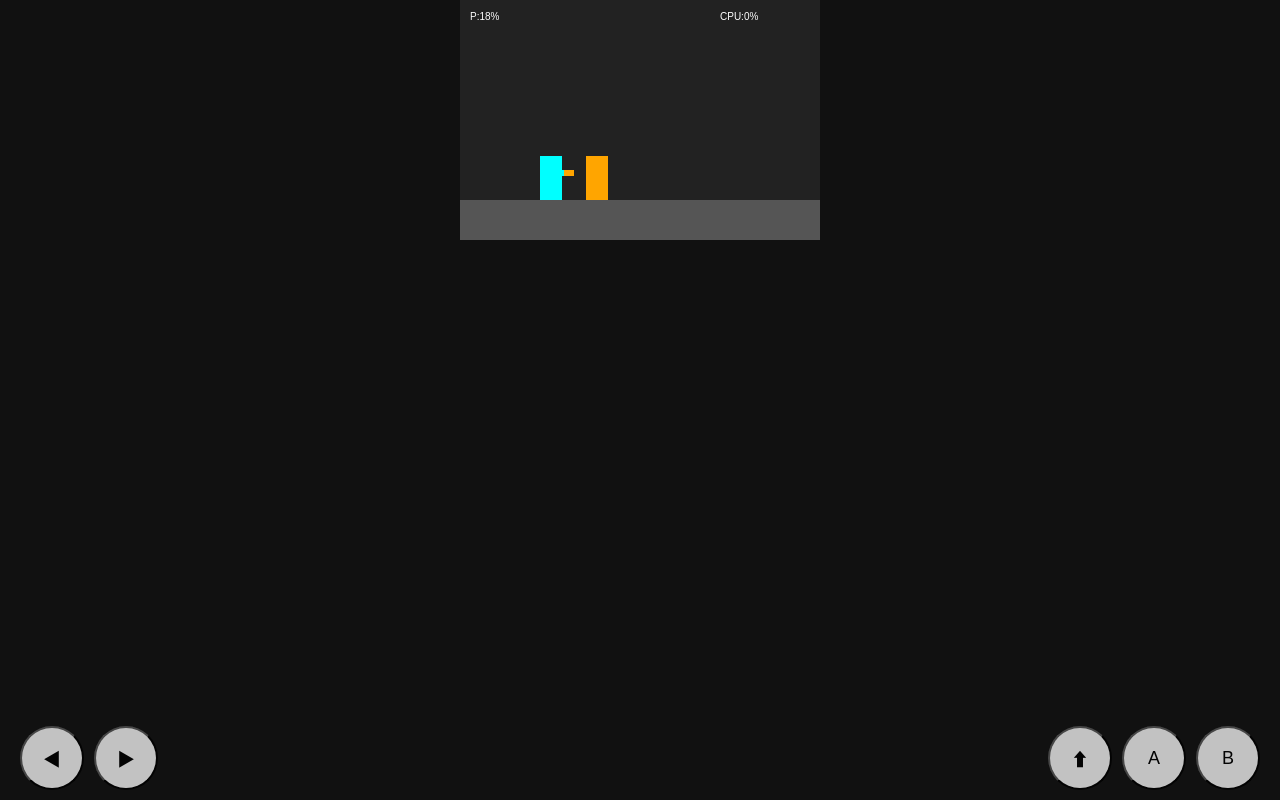
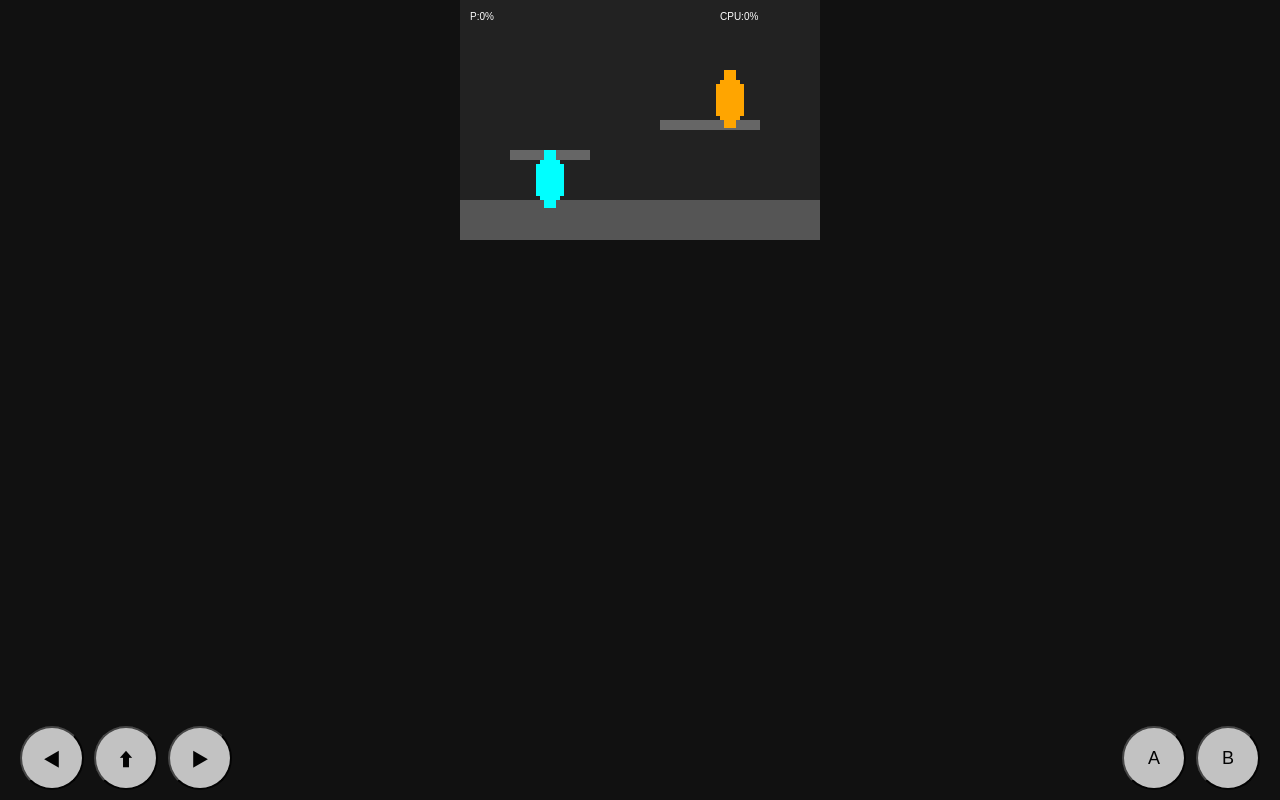
Before and after one commit to ayato191009-ops/mini-smash, a plain HTML site: page index.html in a window 1280 px wide. Drawn offline with Linux system fonts and the light colour scheme.

Commit message:
Update index.html

```diff
--- a/index.html
+++ b/index.html
@@ -5,16 +5,16 @@
 <title>Mini Smash Complete</title>
 <meta name="viewport" content="width=device-width, initial-scale=1.0">
 <style>
-body{margin:0;background:#111;touch-action:none}
-canvas{background:#222;display:block;margin:auto}
+body{margin:0;background:#111;touch-action:none;}
+canvas{background:#222;display:block;margin:auto;}
 .ui{
   position:fixed;bottom:10px;left:0;right:0;
-  display:flex;justify-content:space-between;padding:0 20px
+  display:flex;justify-content:space-between;padding:0 20px;
 }
-.left,.right{display:flex;gap:10px}
+.left,.right{display:flex;gap:10px;}
 button{
   width:64px;height:64px;border-radius:50%;
-  font-size:18px;opacity:0.8
+  font-size:18px;opacity:0.8;
 }
 </style>
 </head>
@@ -24,158 +24,206 @@
 
 <div class="ui">
   <div class="left">
-    <button id="l">◀</button>
-    <button id="r">▶</button>
+    <button id="left">◀</button>
+    <button id="up">⬆</button>
+    <button id="right">▶</button>
   </div>
   <div class="right">
-    <button id="j">⬆</button>
     <button id="a">A</button>
     <button id="b">B</button>
   </div>
 </div>
 
 <script>
-const c=document.getElementById("game"),ctx=c.getContext("2d");
-const key={};
+const canvas=document.getElementById("game");
+const ctx=canvas.getContext("2d");
 
-const bind=(id,k)=>{
-  const e=document.getElementById(id);
-  e.ontouchstart=()=>key[k]=true;
-  e.ontouchend=()=>key[k]=false;
-};
-bind("l","L");bind("r","R");bind("j","J");bind("a","A");bind("b","B");
+// キー＆タッチ管理
+const keyState={};
+document.addEventListener("keydown",e=>keyState[e.key]=true);
+document.addEventListener("keyup",e=>keyState[e.key]=false);
+function touchButton(id,key){
+  const el=document.getElementById(id);
+  el.addEventListener("touchstart",e=>{e.preventDefault();keyState[key]=true;},{passive:false});
+  el.addEventListener("touchend",e=>{e.preventDefault();keyState[key]=false;},{passive:false});
+  el.addEventListener("touchcancel",()=>{keyState[key]=false;});
+}
+touchButton("left","L");
+touchButton("right","R");
+touchButton("up","J");
+touchButton("a","A");
+touchButton("b","B");
 
-document.onkeydown=e=>key[e.key]=true;
-document.onkeyup=e=>key[e.key]=false;
+// ステージ
+const platforms = [
+  {x:50,y:150,w:80,h:10},
+  {x:200,y:120,w:100,h:10}
+];
 
-class Fighter{
-  constructor(x,color,ai=false){
-    this.x=x;this.y=150;
-    this.vx=0;this.vy=0;
-    this.w=22;this.h=44;
-    this.dir=1;
-    this.jump=0;
+// プレイヤークラス
+class Player{
+  constructor(x,y,color){
+    this.x=x; this.y=y;
+    this.spawnX=x; this.spawnY=y;
+    this.vx=0; this.vy=0;
+    this.w=20; this.h=40;
+    this.color=color;
+    this.jumpCount=0;
     this.state="idle";
-    this.timer=0;
+    this.attackTimer=0;
+    this.attackType="weak";
     this.damage=0;
-    this.color=color;
-    this.ai=ai;
-    this.aiTimer=0;
   }
 
-  control(enemy){
-    if(this.ai){
-      this.aiTimer--;
-      const d=enemy.x-this.x;
-      if(this.aiTimer<=0){
-        this.aiTimer=30+Math.random()*40;
-        if(Math.abs(d)>90){
-          this.vx=d>0?2:-2;this.dir=this.vx>0?1:-1;
-        }else{
-          this.vx=0;
-          if(Math.random()<0.6)this.attack(Math.random()<0.5?1:2,enemy);
-          if(Math.random()<0.3&&this.jump<2)this.doJump();
-        }
-      }
-      return;
+  update(){
+    if(this.state!=="attack"){
+      if(keyState["L"]) this.vx=-3;
+      else if(keyState["R"]) this.vx=3;
+      else this.vx=0;
+    }else{
+      this.vx=0;
+      this.attackTimer--;
+      if(this.attackTimer<=0) this.state="idle";
     }
 
-    if(this.state!=="attack"){
-      if(key["L"]||key["a"]){this.vx=-3;this.dir=-1;}
-      else if(key["R"]||key["d"]){this.vx=3;this.dir=1;}
-      else this.vx=0;
+    // 二段ジャンプ
+    if(keyState["J"] && this.jumpCount<2){
+      this.vy=-10;
+      this.jumpCount++;
+      keyState["J"]=false;
+    }
 
-      if((key["J"]||key["w"])&&this.jump<2)this.doJump();
-      if(key["A"]||key[" "])this.attack(1,enemy);
-      if(key["B"])this.attack(2,enemy);
+    // 攻撃
+    const isDown = keyState["S"];
+    if(keyState["A"] && this.state==="idle"){
+      this.state="attack";
+      this.attackTimer=14;
+      this.attackType="weak";
+      keyState["A"]=false;
     }
-  }
+    if(keyState["B"] && this.state==="idle"){
+      this.state="attack";
+      this.attackTimer=24;
+      this.attackType=isDown?"down":"forward";
+      keyState["B"]=false;
+    }
+    if(keyState["J"] && keyState["A"] && this.state==="idle"){
+      this.state="attack";
+      this.attackTimer=16;
+      this.attackType="air";
+      keyState["A"]=false;
+    }
 
-  doJump(){
-    this.vy=-10;
-    this.jump++;
-    this.state="jump";
-  }
+    // 重力
+    this.vy+=0.6;
 
-  attack(p,enemy){
-    if(this.state==="attack")return;
-    this.state="attack";
-    this.timer=p===1?14:24;
-    this.power=p;
-    this.hitDone=false;
-  }
-
-  physics(){
-    this.vy+=0.6;
+    // 移動
     this.x+=this.vx;
     this.y+=this.vy;
 
-    if(this.y+this.h>=200){
+    // 足場判定
+    for(const p of platforms){
+      if(this.vy>=0 && this.x+this.w>p.x && this.x<p.x+p.w &&
+         this.y+this.h>=p.y && this.y+this.h<=p.y+p.h+10){
+           this.y=p.y-this.h;
+           this.vy=0;
+           this.jumpCount=0;
+      }
+    }
+    // 地面判定
+    if(this.y+this.h>200){
       this.y=200-this.h;
       this.vy=0;
-      this.jump=0;
-      if(this.state==="jump")this.state="idle";
+      this.jumpCount=0;
     }
 
-    if(this.state==="attack"){
-      this.timer--;
-      if(this.timer<=0)this.state="idle";
+    // 落下復活
+    if(this.y>canvas.height){
+      this.x=this.spawnX; this.y=this.spawnY;
+      this.vx=0; this.vy=0; this.damage=0; this.jumpCount=0;
+      this.state="idle";
     }
-
-    if(this.y>260){
-      this.x=this.ai?260:80;
-      this.y=0;
-      this.damage=0;
-    }
-  }
-
-  hit(enemy){
-    if(this.state!=="attack"||this.hitDone)return;
-    if(this.timer>6)return;
-
-    const hx=this.x+this.dir*(this.w+10);
-    if(Math.abs(hx-enemy.x)<28&&Math.abs(this.y-enemy.y)<40){
-      const dmg=this.power===1?6:12;
-      enemy.damage+=dmg;
-      const k=1+enemy.damage*0.02;
-      enemy.vx=this.dir*6*k;
-      enemy.vy=-4*k;
-      enemy.state="jump";
-      enemy.hitDone=true;
-    }
-    this.hitDone=true;
   }
 
   draw(){
     ctx.fillStyle=this.state==="attack"?"red":this.color;
+    // 胴体
     ctx.fillRect(this.x,this.y,this.w,this.h);
-    // 腕
-    ctx.fillRect(this.x+this.dir*this.w,this.y+14,10,6);
+    // 頭
+    ctx.fillRect(this.x+4,this.y-10,this.w-8,10);
+    // 手
+    ctx.fillRect(this.x-4,this.y+4,4,this.h-8);
+    ctx.fillRect(this.x+this.w,this.y+4,4,this.h-8);
+    // 足
+    ctx.fillRect(this.x+4,this.y+this.h,6,8);
+    ctx.fillRect(this.x+this.w-10,this.y+this.h,6,8);
+  }
+
+  attackHit(target){
+    if(this.state!=="attack") return;
+    const dx=(this.x+this.w/2)-(target.x+target.w/2);
+    const dy=(this.y+this.h/2)-(target.y+target.h/2);
+    if(Math.abs(dx)<28 && Math.abs(dy)<40){
+      let dmg=0,vx=0,vy=0;
+      if(this.attackType==="air"){ dmg=8; vx=dx>0?-2:2; vy=-8; }
+      else if(this.attackType==="down"){ dmg=10; vx=0; vy=8; }
+      else{ dmg=12; vx=dx>0?-6:6; vy=-4; }
+      target.damage+=dmg;
+      const k=1+target.damage*0.02;
+      target.vx=vx*k; target.vy=vy*k;
+    }
   }
 }
 
-const p=new Fighter(80,"cyan");
-const cpu=new Fighter(260,"orange",true);
+// CPUクラス
+class CPU extends Player{
+  constructor(x,y,color){ super(x,y,color); this.aiTimer=0; }
+  update(player){
+    this.aiTimer--;
+    if(this.aiTimer<=0){
+      this.aiTimer=30+Math.random()*40;
+      const dx=player.x-this.x;
+      if(Math.abs(dx)>50) this.vx=dx>0?2:-2;
+      else this.vx=0;
+      if(Math.random()<0.3 && this.jumpCount<2) this.vy=-10;
+      if(this.state==="idle"){
+        if(Math.abs(dx)<40){ this.state="attack"; this.attackType=Math.random()<0.5?"weak":"air"; this.attackTimer=this.attackType==="weak"?14:16; }
+        else if(Math.abs(dx)<120){ this.state="attack"; this.attackType="forward"; this.attackTimer=24; }
+      }
+    }
+    super.update();
+    this.attackHit(player);
+  }
+}
 
+// インスタンス作成
+const player=new Player(80,150,"cyan");
+const cpu=new CPU(260,150,"orange");
+
+// 描画
+function drawPlatforms(){
+  ctx.fillStyle="#666";
+  for(const p of platforms) ctx.fillRect(p.x,p.y,p.w,p.h);
+}
+
+// ゲームループ
 function loop(){
-  ctx.clearRect(0,0,360,240);
+  ctx.clearRect(0,0,canvas.width,canvas.height);
+  // 地面
   ctx.fillStyle="#555";
   ctx.fillRect(0,200,360,40);
+  drawPlatforms();
 
-  p.control(cpu);
-  cpu.control(p);
+  cpu.update(player);
+  player.update();
+  player.attackHit(cpu);
 
-  p.physics();
-  cpu.physics();
+  cpu.draw();
+  player.draw();
 
-  p.hit(cpu);
-  cpu.hit(p);
-
-  p.draw();
-  cpu.draw();
-
+  // ダメージ表示
   ctx.fillStyle="white";
-  ctx.fillText("P:"+Math.floor(p.damage)+"%",10,20);
+  ctx.fillText("P:"+Math.floor(player.damage)+"%",10,20);
   ctx.fillText("CPU:"+Math.floor(cpu.damage)+"%",260,20);
 
   requestAnimationFrame(loop);
```
